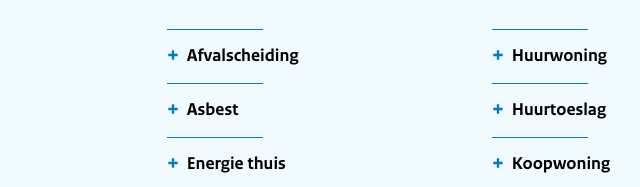
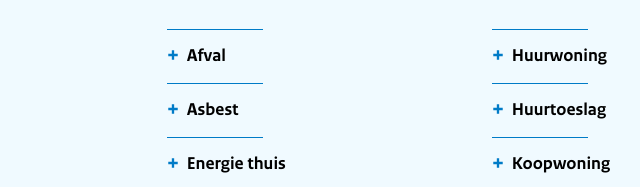
Before and after one commit to azdpc/prototype-1overheid, a plain HTML site: page wonen.html in a window 1280 px wide. Shown: the part 211-398 px from the top of the page, 0-640 px from the left. Drawn offline with Linux system fonts and the light colour scheme.

```diff
--- a/wonen.html
+++ b/wonen.html
@@ -327,7 +327,7 @@
                         <div class="toggleSet toggleMainNav">
                             <div class="row">
                                 <div class="col-sm-4">
-                                    <h2 class="toggleTopic toggle-next">Afvalscheiding</h2>
+                                    <h2 class="toggleTopic toggle-next">Afval</h2>
                                     <div class="toggleContent">
                                         <ul>
                                             <li><a href="#een-link">Inleveren elektrische apparaten</a></li>
```
Also changed, not shown: grofvuil-locaties.html (+0 -4 lines).
